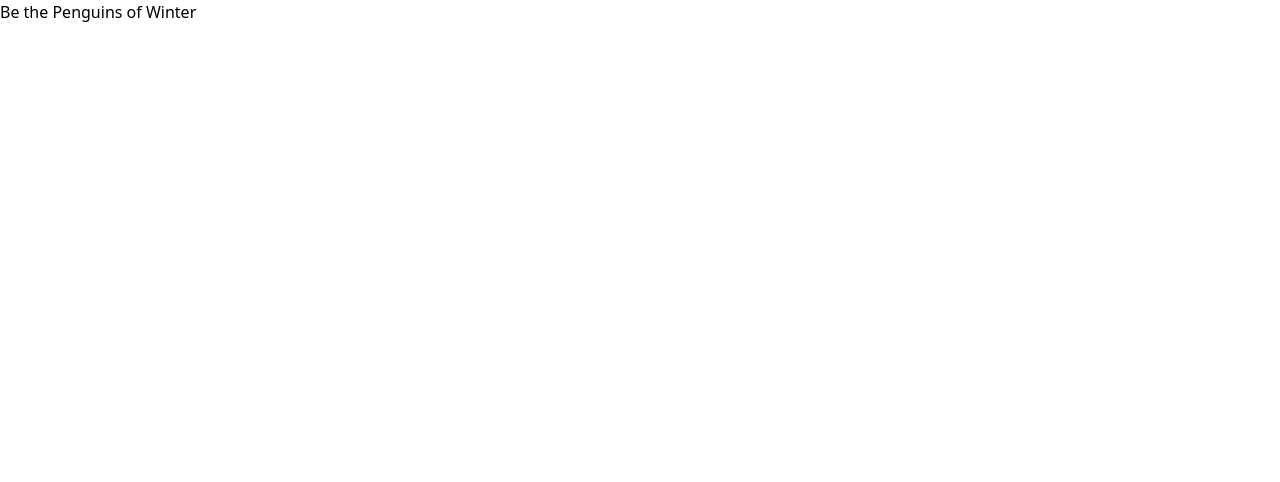
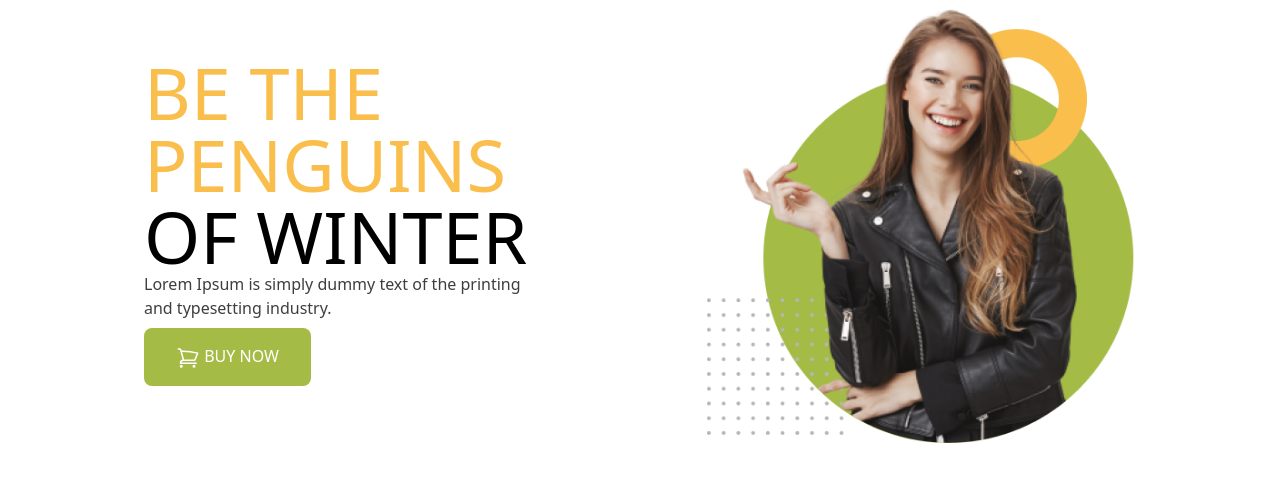
Before and after one commit to AlifAlomgir/penguin-fashion-tailwind, a plain HTML site: page index.html in a window 1280 px wide. Drawn offline with nearby package versions, Linux system fonts and the light colour scheme.

Commit message:
banner section completed

```diff
--- a/index.html
+++ b/index.html
@@ -8,10 +8,49 @@
 </head>
 <body>
 
-    <div>
-        <h3 class="font">Be the Penguins
-            of Winter</h3>
-    </div>
+    <header class=" bg-[ #FFFBF0]">
+
+        <nav>
+
+        </nav>
+
+        <div class="banner flex justify-between px-36 items-center">
+            <div class="">
+                <h3 class="text-7xl uppercase"><span class=" text-7xl text-[#FABE4C]">Be the Penguins</span> <br>
+                    of Winter</h3>
+
+                <p class="text-[#3E3E3E] mb-2">Lorem Ipsum is simply dummy text of the printing <br>
+                    and typesetting industry.</p>
+
+                <button class="uppercase py-4 px-8 text-white font-medium rounded-lg bg-[#A4BC46]">
+                    <svg xmlns="http://www.w3.org/2000/svg" fill="none" viewBox="0 0 24 24" stroke-width="1.5" stroke="currentColor" class=" inline w-6 h-6">
+                        <path stroke-linecap="round" stroke-linejoin="round" d="M2.25 3h1.386c.51 0 .955.343 1.087.835l.383 1.437M7.5 14.25a3 3 0 00-3 3h15.75m-12.75-3h11.218c1.121-2.3 2.1-4.684 2.924-7.138a60.114 60.114 0 00-16.536-1.84M7.5 14.25L5.106 5.272M6 20.25a.75.75 0 11-1.5 0 .75.75 0 011.5 0zm12.75 0a.75.75 0 11-1.5 0 .75.75 0 011.5 0z" />
+                      </svg>
+
+                    Buy Now</button>
+
+            </div>
+            <div>
+
+                <img src="images/model.png" alt="">
+            </div>
+
+
+
+        </div>
+
+
+
+    </header>
+
+    <main>
+
+    </main>
+
+    <footer>
+
+
+    </footer>
 
 </body>
 </html>
```
